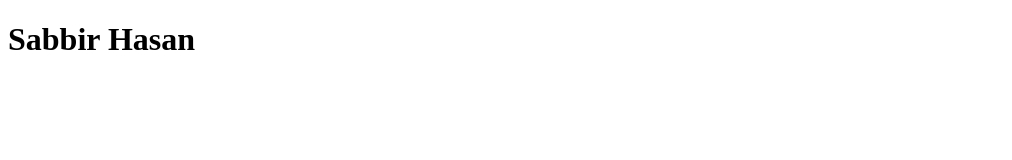
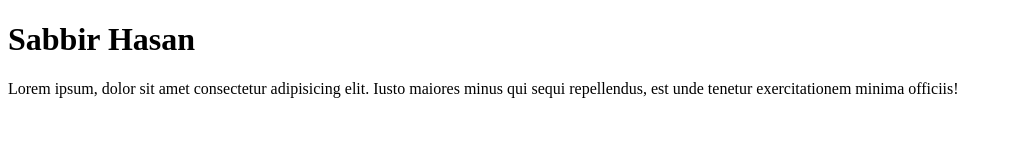
Before and after one commit to sabbir-hasan-me/Github, a plain HTML site: page index.html in a window 1280 px wide. Shown: the whole page, without its empty margins (0-1012 px from the left). Drawn offline with Linux system fonts and the light colour scheme.

Commit message:
my commit

```diff
--- a/index.html
+++ b/index.html
@@ -7,5 +7,6 @@
 </head>
 <body>
     <h1>Sabbir Hasan</h1>
+    <p>Lorem ipsum, dolor sit amet consectetur adipisicing elit. Iusto maiores minus qui sequi repellendus, est unde tenetur exercitationem minima officiis!</p>
 </body>
 </html>
```
